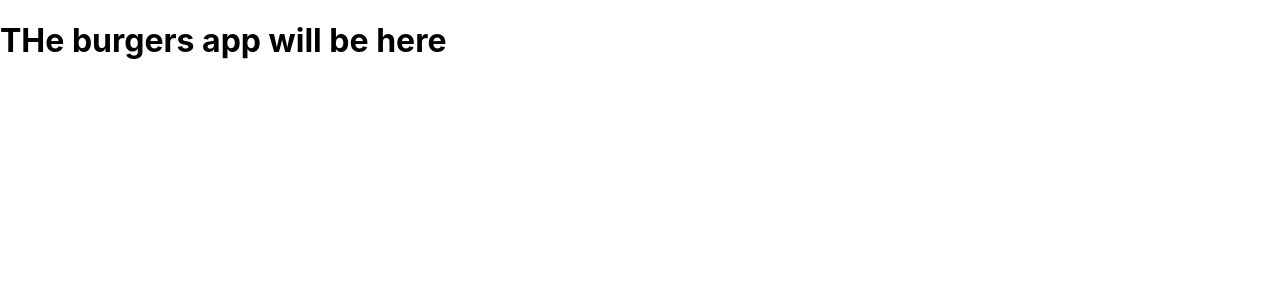
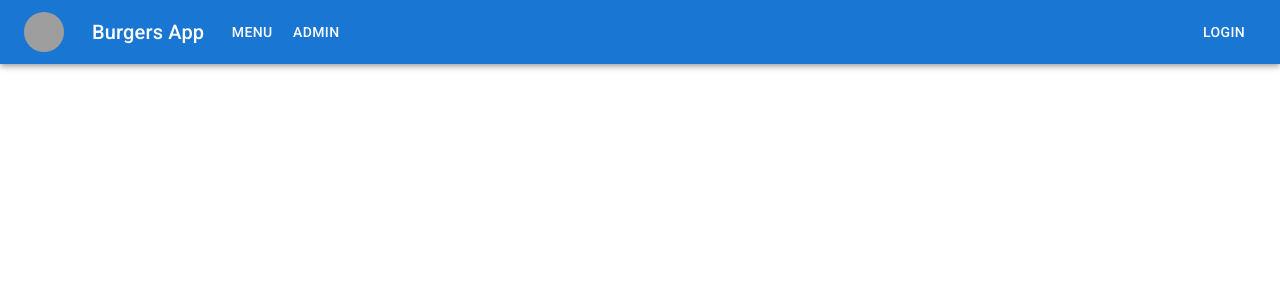
Before and after one commit to myflowpl/isafrontendacademybayer, a React (Create React App) app in the folder react/burgers-app/: page / in a window 1280 px wide. Shown: the top 300 px of the page. Built offline with nearby package versions, Linux system fonts and the light colour scheme; grey boxes are pictures that could not be loaded.

Commit message:
Init Navigation

```diff
--- a/react/burgers-app/src/App.js
+++ b/react/burgers-app/src/App.js
@@ -1,6 +1,8 @@
+import { Navigation } from './navigation';
+
 function App() {
   return (
-    <h1>THe burgers app will be here</h1>
+    <Navigation />
   );
 }
 
--- /dev/null
+++ b/react/burgers-app/src/navigation/index.js
@@ -0,0 +1,34 @@
+import AppBar from '@mui/material/AppBar';
+import Box from '@mui/material/Box';
+import Toolbar from '@mui/material/Toolbar';
+import Typography from '@mui/material/Typography';
+import Button from '@mui/material/Button';
+import IconButton from '@mui/material/IconButton';
+import Avatar from '@mui/material/Avatar'
+
+export const Navigation = () => {
+    return (
+        <Box sx={{ flexGrow: 1 }}>
+          <AppBar position="static">
+            <Toolbar>
+              <IconButton
+                size="large"
+                edge="start"
+                color="inherit"
+                aria-label="menu"
+                sx={{ mr: 2 }}
+              >
+                <Avatar alt="logo" src="https://cdn-icons-png.flaticon.com/512/3075/3075977.png" />
+              </IconButton>
+              <Typography variant="h6" component="div" sx={{ mr: 2 }}>
+                Burgers App
+              </Typography>
+              <Button color="inherit">Menu</Button>
+              <Button color="inherit">Admin</Button>
+              <Box sx={{ flexGrow: 1 }} />
+              <Button color="inherit">Login</Button>
+            </Toolbar>
+          </AppBar>
+        </Box>
+      );
+}
```
